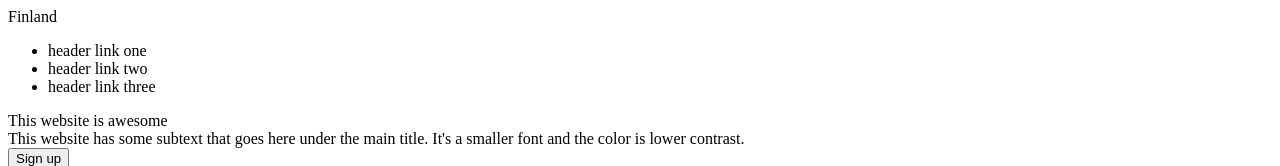
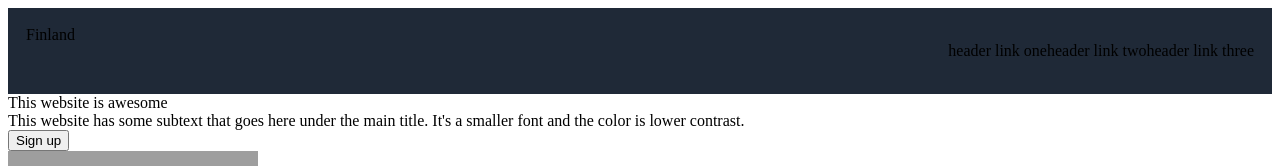
Before and after one commit to UltimateFinnish/odin-project-website-excercise, a plain HTML site: page index.html in a window 1280 px wide. Shown: the top 166 px of the page. Drawn offline with Linux system fonts and the light colour scheme; grey boxes are pictures that could not be loaded.

Commit message:
Edited header.

```diff
--- a/index.html
+++ b/index.html
@@ -7,7 +7,7 @@
     </head>
     <body>
         <div class="header">
-            <div>Finland</div>
+            <div class="header_logo">Finland</div>
                 <ul>
                     <li>header link one</li>
                     <li>header link two</li>
--- a/styles.css
+++ b/styles.css
@@ -2,3 +2,19 @@ img {
     width: 250px;
     height: 150px;
 }
+
+ul {
+    list-style-type: none;
+    display: flex;
+}
+
+.header {
+    display: flex;
+    justify-content: space-between;
+    padding: 18px;
+    background-color: #1F2937;
+}
+
+.header_logo {
+
+}
```
